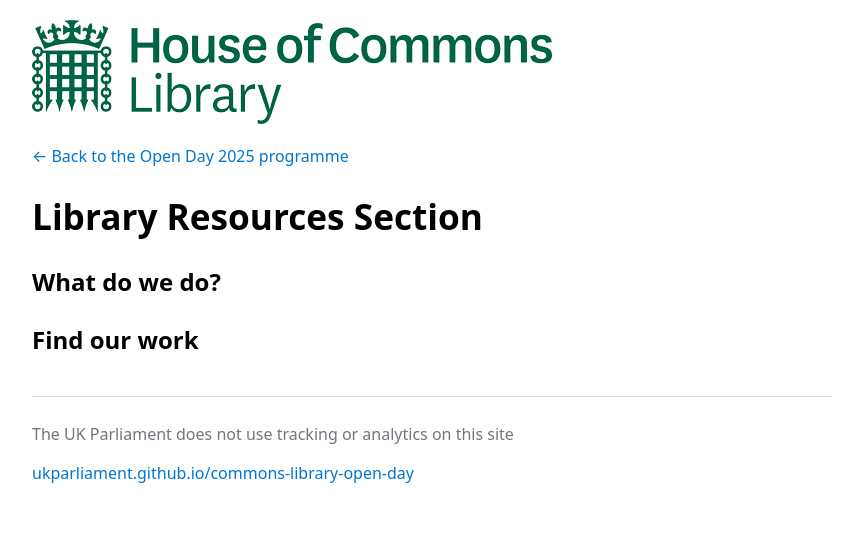
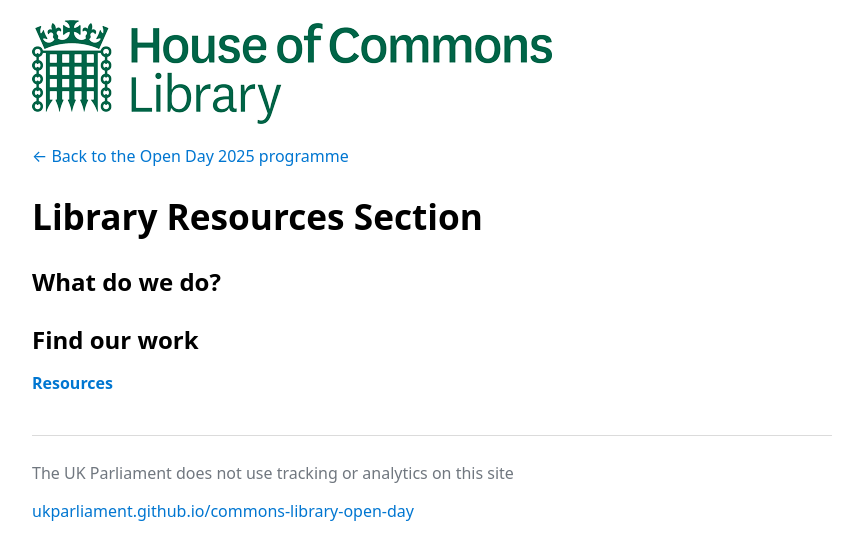
Before and after one commit to ukparliament/commons-library-open-day, a Jekyll site: the page built from 2025/lrs/index.md, in a window 1280 px wide. Shown: the top 560 px of the page, without its empty margins (208-1071 px from the left). Built offline with Jekyll 4.4.1, drawn with Linux system fonts in a browser that asks for light colours; our own code applies the rules of GitHub Pages for plain Markdown files.

Commit message:
skeleton

```diff
--- a/2025/lrs/index.md
+++ b/2025/lrs/index.md
@@ -6,3 +6,5 @@
 
 
 ## Find our work
+
+**[Resources](https://commonslibrary.parliament.uk/resources/)**
```
